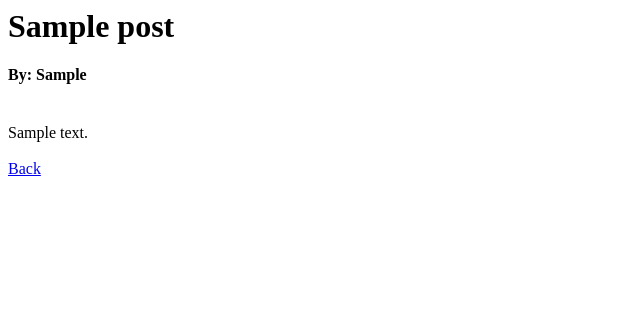
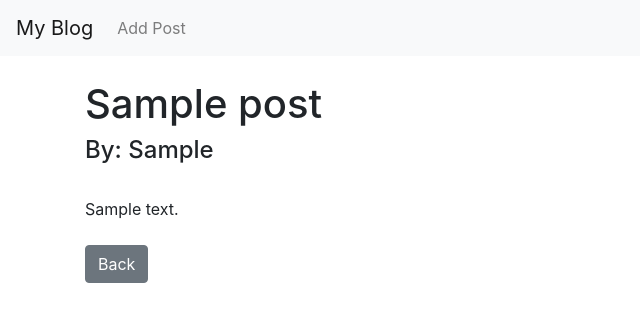
Before and after one commit to vidwalk/webdev, a Django app: template blog/personalBlog/blogPosts/templates/article_details.html in a window 1280 px wide. Shown: the top 322 px of the page, without its empty margins (0-640 px from the left). Run offline with Django 3.2, Linux system fonts and the light colour scheme; the template is opened without the code that fills it: most values are stand-ins (such as "Sample title", 1, 10 or a date in 2020); some libraries are stand-ins or nearby versions.

Commit message:
Django add blog posts

```diff
--- a/blog/personalBlog/blogPosts/templates/article_details.html
+++ b/blog/personalBlog/blogPosts/templates/article_details.html
@@ -1,3 +1,11 @@
+{% extends 'base.html' %}
+{% block title %}
+    {{post.title_tag}}
+{% endblock %}
+{% block content %}
+
+
+
 <h1>{{post.title}}</h1>
 
 <h4>By: {{post.author.first_name}}</h4>
@@ -8,4 +16,6 @@
 
 <br/><br/>
 
-<a href="{% url 'home' %}">Back</a>
+<a href="{% url 'home' %}" class="btn btn-secondary">Back</a>
+
+{% endblock %}
--- /dev/null
+++ b/blog/personalBlog/blogPosts/templates/base.html
@@ -0,0 +1,52 @@
+<!doctype html>
+<html lang="en">
+
+<head>
+    <!-- Required meta tags -->
+    <meta charset="utf-8">
+    <meta name="viewport" content="width=device-width, initial-scale=1, shrink-to-fit=no">
+
+    <!-- Bootstrap CSS -->
+    <link rel="stylesheet" href="https://stackpath.bootstrapcdn.com/bootstrap/4.5.2/css/bootstrap.min.css"
+        integrity="sha384-JcKb8q3iqJ61gNV9KGb8thSsNjpSL0n8PARn9HuZOnIxN0hoP+VmmDGMN5t9UJ0Z" crossorigin="anonymous">
+
+    <title>{% block title %} Blog {% endblock %}</title>
+</head>
+
+<body>
+    <nav class="navbar navbar-expand-lg navbar-light bg-light">
+        <a class="navbar-brand" href="{% url 'home' %}">My Blog</a>
+        <button class="navbar-toggler" type="button" data-toggle="collapse" data-target="#navbarSupportedContent" aria-controls="navbarSupportedContent" aria-expanded="false" aria-label="Toggle navigation">
+          <span class="navbar-toggler-icon"></span>
+        </button>
+
+        <div class="collapse navbar-collapse" id="navbarSupportedContent">
+          <ul class="navbar-nav mr-auto">
+
+            <li class="nav-item">
+              <a class="nav-link" href="{% url 'add_post' %}">Add Post</a>
+            </li>
+
+          </ul>
+        </div>
+      </nav>
+    <br/>
+    <div class="container">
+    {% block content %}
+
+    {% endblock %}
+    </div>
+    <!-- Optional JavaScript -->
+    <!-- jQuery first, then Popper.js, then Bootstrap JS -->
+    <script src="https://code.jquery.com/jquery-3.5.1.slim.min.js"
+        integrity="sha384-DfXdz2htPH0lsSSs5nCTpuj/zy4C+OGpamoFVy38MVBnE+IbbVYUew+OrCXaRkfj" crossorigin="anonymous">
+    </script>
+    <script src="https://cdn.jsdelivr.net/npm/popper.js@1.16.1/dist/umd/popper.min.js"
+        integrity="sha384-9/reFTGAW83EW2RDu2S0VKaIzap3H66lZH81PoYlFhbGU+6BZp6G7niu735Sk7lN" crossorigin="anonymous">
+    </script>
+    <script src="https://stackpath.bootstrapcdn.com/bootstrap/4.5.2/js/bootstrap.min.js"
+        integrity="sha384-B4gt1jrGC7Jh4AgTPSdUtOBvfO8shuf57BaghqFfPlYxofvL8/KUEfYiJOMMV+rV" crossorigin="anonymous">
+    </script>
+</body>
+
+</html>
--- a/blog/personalBlog/blogPosts/templates/home.html
+++ b/blog/personalBlog/blogPosts/templates/home.html
@@ -1,3 +1,6 @@
+{% extends 'base.html' %}
+{% block content %}
+
 <h1>Posts</h1>
 <ul>
 {% for post in object_list %}
@@ -5,3 +8,5 @@
     {{post.body}}</li>
 {%endfor%}
 </ul>
+
+{% endblock %}
--- a/blog/personalBlog/blogPosts/urls.py
+++ b/blog/personalBlog/blogPosts/urls.py
@@ -1,8 +1,9 @@
 from django.urls import path
 #from . import views
-from .views import HomeView,ArticleDetailView
+from .views import HomeView,ArticleDetailView, AddPostView
 urlpatterns = [
     #path('',views.home,name="home"),
     path('',HomeView.as_view(),name="home"),
-    path('article/<int:pk>',ArticleDetailView.as_view(),name="article-detail")
+    path('article/<int:pk>',ArticleDetailView.as_view(),name="article-detail"),
+    path('add_post/', AddPostView.as_view(), name = "add_post"),
 ]
```
Also changed, not shown: blog/personalBlog/blogPosts/models.py (+6 -1 lines), blog/personalBlog/blogPosts/templates/add_post.html (added, +12 -0 lines), blog/personalBlog/blogPosts/views.py (+6 -1 lines), blog/personalBlog/blogPosts/migrations/0002_post_title_tag.py (added), blog/personalBlog/db.sqlite3.
